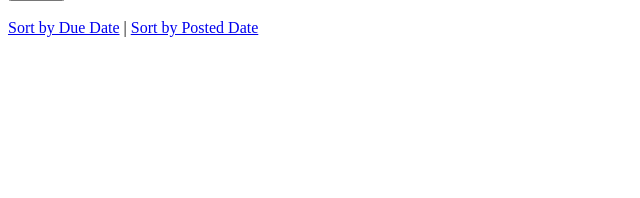
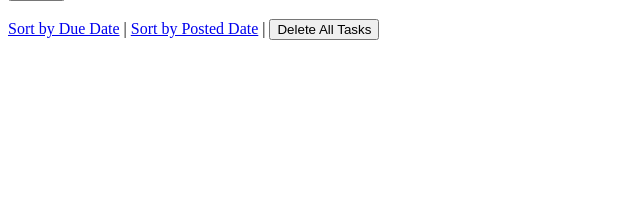
Before and after one commit to s1f102301279/django-test-exercise, a Django app: page / in a window 1280 px wide. Shown: the part 212-410 px from the top of the page, without its empty margins (0-640 px from the left). Run offline with Django 5.2, Linux system fonts and the light colour scheme; data that the repository does not hold is empty.

Commit message:
all-deleteの追加

```diff
--- a/config/urls.py
+++ b/config/urls.py
@@ -25,4 +25,5 @@ urlpatterns = [
     path('<int:task_id>/close', todo_views.close, name='close'),
     path("<int:task_id>/update", todo_views.update, name='update'),
     path('<int:task_id>/delete', todo_views.delete, name='delete'),
+    path('delete_all/', todo_views.delete_all, name='delete_all'),
 ]
--- a/todo/templates/todo/index.html
+++ b/todo/templates/todo/index.html
@@ -29,7 +29,11 @@
 
     <div>
       <a href="{% url 'index' %}?order=due">Sort by Due Date</a> |
-      <a href="{% url 'index' %}?order=post">Sort by Posted Date</a>
+      <a href="{% url 'index' %}?order=post">Sort by Posted Date</a> |
+      <form action="{% url 'delete_all' %}" method="post" style="display: inline;">
+        {% csrf_token %}
+        <button type="submit">Delete All Tasks</button>
+      </form>
     </div>
 
     {% for task in tasks %}
--- a/todo/views.py
+++ b/todo/views.py
@@ -58,6 +58,7 @@ def update(request, task_id):
     }
     return render(request, "todo/edit.html", context)
 
+
 def delete(request, task_id):
     try:
         task = Task.objects.get(pk=task_id)
@@ -65,3 +66,9 @@ def delete(request, task_id):
         raise Http404("Task does not exist")
     task.delete()
     return redirect(index)
+
+
+def delete_all(request):
+    if request.method == "POST":
+        Task.objects.all().delete()
+    return redirect('index')
```
